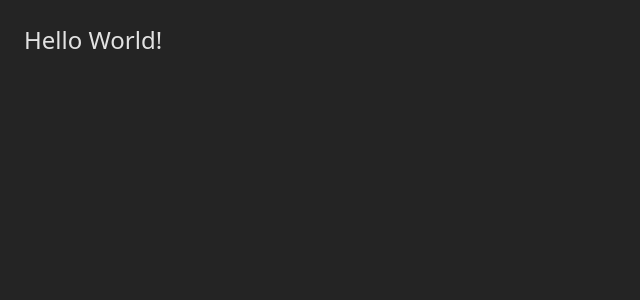
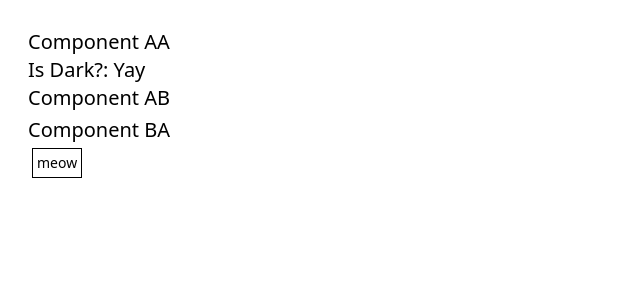
Before and after one commit to TriggeerCat/Okten-React, a React (Vite) app: page / in a window 1280 px wide. Shown: the top 300 px of the page, without its empty margins (0-640 px from the left). Built offline with nearby package versions, Linux system fonts and the light colour scheme.

Commit message:
feat (7.3): added assignment task

```diff
--- a/src/App.tsx
+++ b/src/App.tsx
@@ -1,7 +1,23 @@
+import {ComponentA} from "./components/ComponentA.tsx";
+import {ComponentB} from "./components/ComponentB.tsx";
+import {ThemeChanger} from "./context/ThemeChanger.tsx";
+import {useState} from "react";
+
 function App() {
+    const [theme, setTheme] = useState<boolean>(true);
+
     return (
         <div className='text-2xl'>
-            Hello World!
+            <ThemeChanger.Provider value={{
+                isDark: theme,
+                switcher: (bool: boolean) => {
+                    setTheme(!bool)
+                    document.querySelector('html')?.setAttribute("theme", theme ? "light" : "dark");
+                }
+            }}>
+                <ComponentA/>
+                <ComponentB/>
+            </ThemeChanger.Provider>
         </div>
     )
 }
--- /dev/null
+++ b/src/components/ComponentA.tsx
@@ -0,0 +1,11 @@
+import {ComponentAA} from "./ComponentAA.tsx";
+import {ComponentAB} from "./ComponentAB.tsx";
+
+export const ComponentA = () => {
+    return (
+        <div className='text-xl m-1'>
+            <ComponentAA/>
+            <ComponentAB/>
+        </div>
+    );
+};
--- /dev/null
+++ b/src/components/ComponentAA.tsx
@@ -0,0 +1,13 @@
+import {useContext} from "react";
+import {ThemeChanger} from "../context/ThemeChanger.tsx";
+
+export const ComponentAA = () => {
+    const {isDark} = useContext(ThemeChanger);
+
+    return (
+        <div>
+            <p>Component AA</p>
+            <p>Is Dark?: {isDark? "Yay" : "Nay"}</p>
+        </div>
+    );
+};
--- /dev/null
+++ b/src/components/ComponentAB.tsx
@@ -0,0 +1,7 @@
+export const ComponentAB = () => {
+    return (
+        <div>
+            <p>Component AB</p>
+        </div>
+    );
+};
--- /dev/null
+++ b/src/components/ComponentB.tsx
@@ -0,0 +1,9 @@
+import {ComponentBA} from "./ComponentBA.tsx";
+
+export const ComponentB = () => {
+    return (
+        <div className='text-xl m-1'>
+            <ComponentBA/>
+        </div>
+    );
+};
--- /dev/null
+++ b/src/components/ComponentBA.tsx
@@ -0,0 +1,13 @@
+import {useContext} from "react";
+import {ThemeChanger} from "../context/ThemeChanger.tsx";
+
+export const ComponentBA = () => {
+    const {isDark, switcher} = useContext(ThemeChanger);
+
+    return (
+        <div>
+            <p>Component BA</p>
+            <button onClick={() => switcher(isDark)} className='text-sm border p-1 m-1'>meow</button>
+        </div>
+    );
+};
--- /dev/null
+++ b/src/context/ThemeChanger.tsx
@@ -0,0 +1,15 @@
+import {createContext} from "react";
+
+type ThemeType = {
+    isDark: boolean,
+    switcher: (bool: boolean) => void
+}
+
+export const init = {
+    isDark: false,
+    switcher: (bool: boolean) => {
+        console.log(bool);
+    }
+}
+
+export const ThemeChanger = createContext<ThemeType>(init)
--- a/src/styles/index.css
+++ b/src/styles/index.css
@@ -5,9 +5,17 @@
     line-height: 1.5;
     font-weight: 400;
 
+    padding: 1.5rem;
+}
+
+[theme="dark"] {
     color-scheme: light dark;
     color: rgba(255, 255, 255, 0.87);
     background-color: #242424;
+}
 
-  padding: 1.5rem;
+[theme="light"] {
+    color-scheme: light dark;
+    color: rgba(0, 0, 0, 0.87);
+    background-color: #F0F0F0;
 }
```
Also changed, not shown: 1 other file (tests, documents, lock files or other folders). Lines whose indentation alone changed are shown as unchanged.
